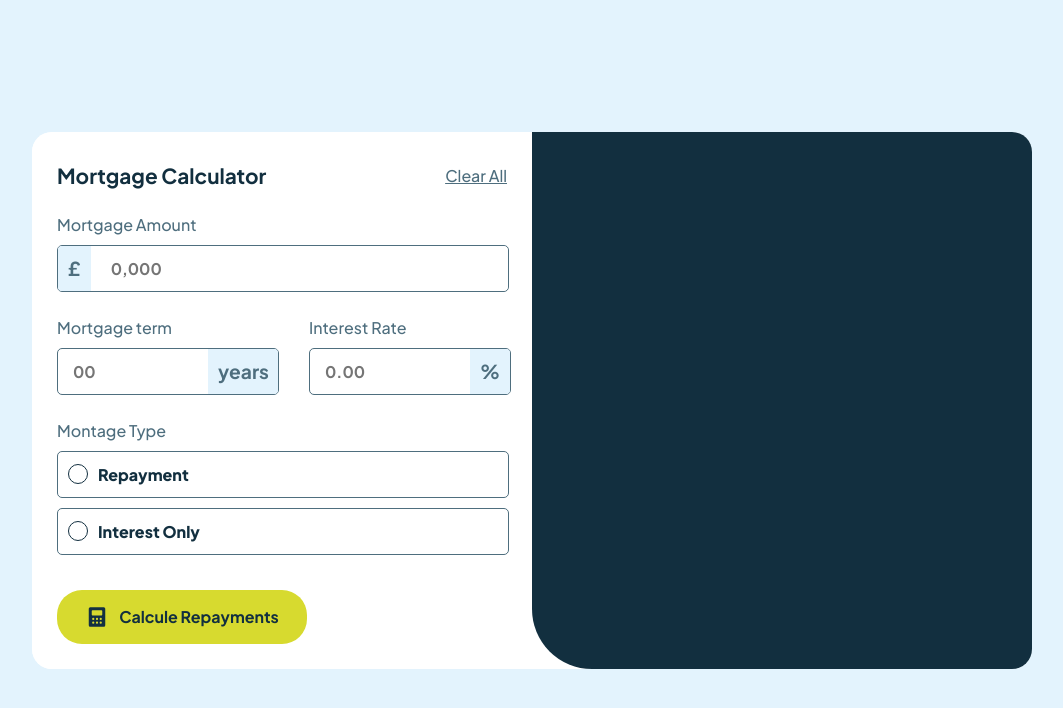
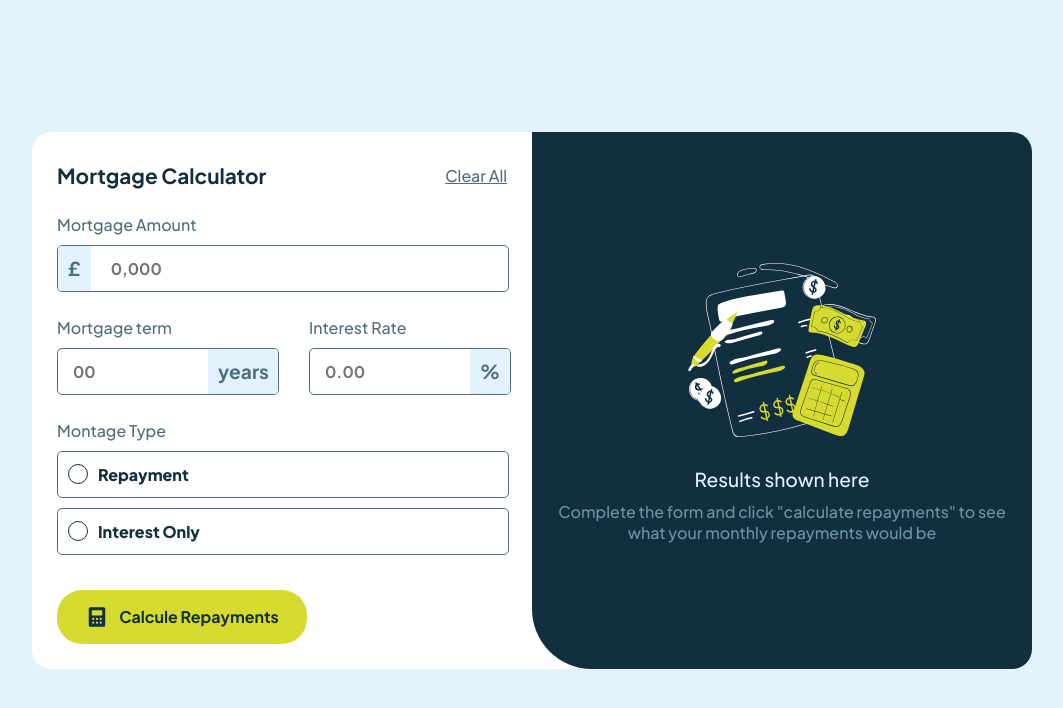
Before and after one commit to DavidSntdev/refund-calculator, a React (Vite) app: page / in a window 1280 px wide. Shown: the top 708 px of the page, without its empty margins (108-1171 px from the left). Built offline with nearby package versions, Linux system fonts and the light colour scheme.

Commit message:
Create Results

```diff
--- a/src/components/Result.jsx
+++ b/src/components/Result.jsx
@@ -1,9 +1,50 @@
+import imgEmpty from "../assets/images/illustration-empty.svg";
+import "../styles/Result.css";
+
 function Result() {
-    return (
-        <div id="result">
-
-        </div>
-    )
+  let resultado = false;
+  return (
+    <div
+      id="result"
+      style={{
+        textAlign: resultado && "left",
+        justifyContent: resultado && "normal",
+      }}
+    >
+      {!resultado ? (
+        <>
+          <img src={imgEmpty} alt="" width={200} />
+          <h1>Results shown here</h1>
+          <p>
+            Complete the form and click &quot;calculate repayments&quot; to see
+            what your monthly repayments would be
+          </p>
+        </>
+      ) : (
+        <>
+          <div id="resultText">
+            <h1>Your results</h1>
+            <p>
+              Your results are shown below based on the information you
+              provided. To adjust the results, edit the form and click
+              “calculate repayments” again.
+            </p>
+          </div>
+          <div id="resultados">
+            <div id="resultMes">
+              <p>Your monthly repayments</p>
+              <h1>£1,797.74</h1>
+            </div>
+            <hr />
+            <div id="resultTotal">
+              <p>Total you&apos;ll repay over the term</p>
+              <h1>£539,322.94</h1>
+            </div>
+          </div>
+        </>
+      )}
+    </div>
+  );
 }
 
 export default Result;
--- /dev/null
+++ b/src/styles/Result.css
@@ -0,0 +1,56 @@
+#result h1 {
+  color: var(--colorSlate100);
+  margin: 10px 0px;
+  font-size: 1.2em;
+}
+
+#result p {
+  color: var(--colorSlate500);
+  font-weight: 500;
+}
+
+#resultText {
+  display: flex;
+  flex-direction: column;
+  justify-content: left;
+}
+
+#resultText h1 {
+  font-size: 1.3em;
+}
+
+#resultados {
+  margin-top: 25px;
+  border-radius: 10px;
+  width: 100%;
+  background-color: hsl(201, 83%, 9%);
+  height: 300px;
+}
+#resultados hr {
+  border: 0;
+  border-top: 1px solid var(--colorSlate900);
+  width: 85%;
+  margin: auto;
+}
+
+#resultMes {
+  border: none;
+  border-top: 4px solid var(--colorLime);
+  border-radius: 10px;
+
+  padding: 25px 20px;
+}
+#resultMes h1 {
+  color: var(--colorLime);
+  margin: 5px 0px;
+  font-size: 4em;
+}
+
+#resultTotal {
+  padding: 0px 20px;
+  padding-top: 40px;
+}
+
+#resultTotal h1 {
+  font-size: 1.5em;
+}
```
